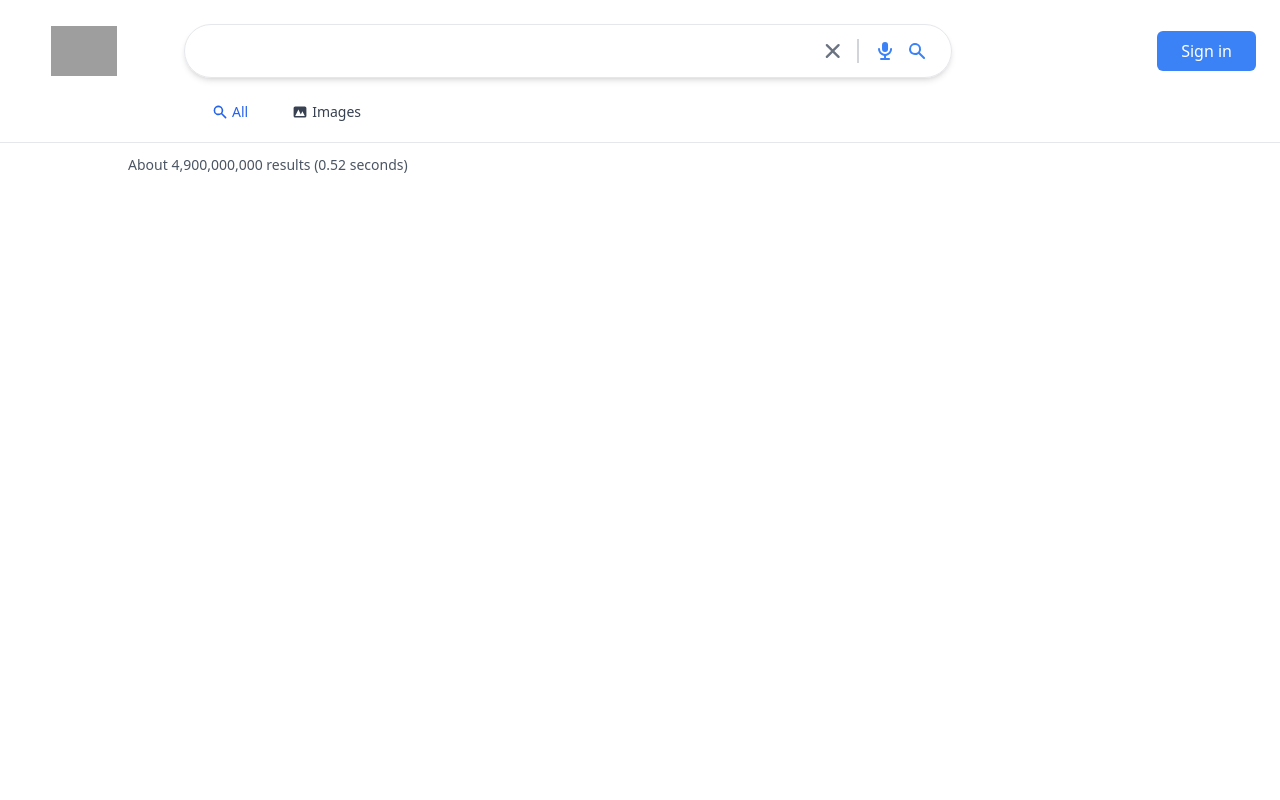
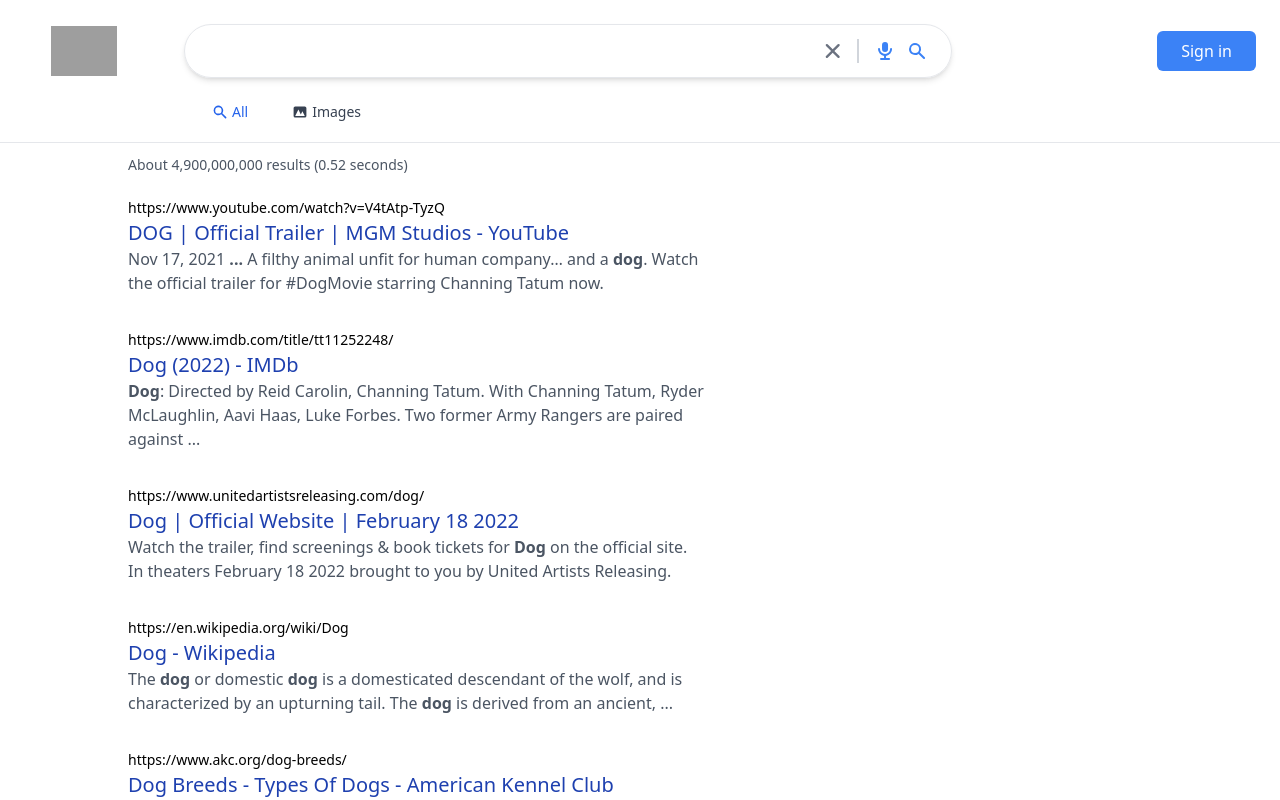
Before and after one commit to KYOYA-OGA/next-google-clone, a Next.js app: page /search in a window 1280 px wide. Shown: the top 800 px of the page. Built offline with nearby package versions, Linux system fonts and the light colour scheme; no server answers; grey boxes are pictures that could not be loaded.

Commit message:
add search result

```diff
--- a/components/SearchResults.js
+++ b/components/SearchResults.js
@@ -1,12 +1,31 @@
 import React from 'react';
+import Parser from 'html-react-parser';
 
-export default function SearchResults({ searchInfo }) {
+export default function SearchResults({ results }) {
   return (
     <div>
       <p className="text-gray-600 text-sm mb-5 mt-3">
-        About {searchInfo.formattedTotalResults} results (
-        {searchInfo.formattedSearchTime} seconds)
+        About {results.searchInformation.formattedTotalResults} results (
+        {results.searchInformation.formattedSearchTime} seconds)
       </p>
+      {results.items.map((result, index) => (
+        <div className="max-w-xl mb-8" key={result.link}>
+          <div className="group">
+            <a className="text-sm truncate" href={result.link}>
+              {result.formattedUrl}
+            </a>
+            <a
+              className="group-hover:underline decoration-blue-800"
+              href={result.link}
+            >
+              <h2 className="truncate text-xl font-medium text-blue-800">
+                {result.title}
+              </h2>
+            </a>
+          </div>
+          <p className="text-gray-600 ">{Parser(result.htmlSnippet)}</p>
+        </div>
+      ))}
     </div>
   );
 }
--- a/package.json
+++ b/package.json
@@ -10,6 +10,7 @@
   },
   "dependencies": {
     "@heroicons/react": "^1.0.6",
+    "html-react-parser": "^1.4.12",
     "next": "12.1.6",
     "next-auth": "^4.3.4",
     "react": "18.1.0",
--- a/pages/search.js
+++ b/pages/search.js
@@ -6,7 +6,6 @@
 
 export default function Search({ results }) {
   const router = useRouter();
-  const searchInfo = results.searchInformation;
   return (
     <>
       <Head>
@@ -14,7 +13,7 @@
       </Head>
       <SearchHeader />
       <div className="container px-3 mx-auto lg:px-0 lg:max-w-5xl">
-        <SearchResults searchInfo={searchInfo} />
+        <SearchResults results={results} />
       </div>
     </>
   );
```
Also changed, not shown: 2 other files (tests, documents, lock files or other folders).
